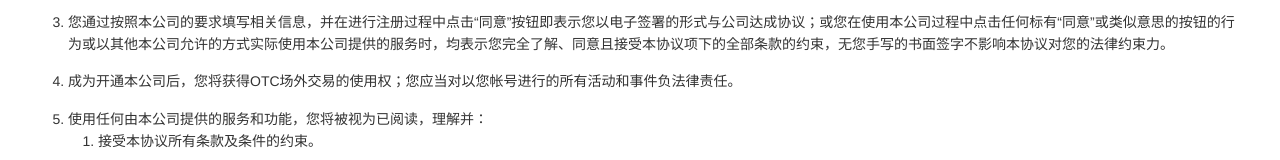
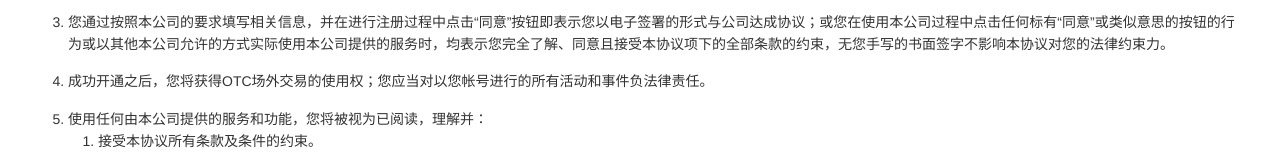
Before and after one commit to bitofree/docs.iswapy.com, a plain HTML site: page v1/user_agreement.html in a window 1280 px wide. Shown: the part 392-552 px from the top of the page. Drawn offline with Linux system fonts and the light colour scheme.

Commit message:
update user agreement

```diff
--- a/v1/user_agreement.html
+++ b/v1/user_agreement.html
@@ -14,7 +14,7 @@
 <li>《OTC用户协议》（以下称“本协议”或“本条款及条件”），由正文、<a href="./guide.html">《OTC场外交易反洗钱和反恐怖融资用户指引》</a>、<a href="./rules.html">《OTC交易规则》</a>以及本公司已经发布的或将来可能发布的各类规则、声明、说明等构成。</li>
 <li>您在使用本公司提供的各项服务之前，应仔细阅读本协议，如有不理解之处或其他必要，请咨询专业律师。如您不同意本协议及/或随时对其的修改，请您立即停止使用本公司提供的服务或不再登陆本公司。您一旦登陆本公司、使用本公司的任何服务或任何其他类似行为即表示您已了解并完全同意本协议各项内容，包括本公司对本协议随时所做的任何修改。</li>
 <li>您通过按照本公司的要求填写相关信息，并在进行注册过程中点击“同意”按钮即表示您以电子签署的形式与公司达成协议；或您在使用本公司过程中点击任何标有“同意”或类似意思的按钮的行为或以其他本公司允许的方式实际使用本公司提供的服务时，均表示您完全了解、同意且接受本协议项下的全部条款的约束，无您手写的书面签字不影响本协议对您的法律约束力。</li>
-<li>成为开通本公司后，您将获得OTC场外交易的使用权；您应当对以您帐号进行的所有活动和事件负法律责任。</li>
+<li>成功开通之后，您将获得OTC场外交易的使用权；您应当对以您帐号进行的所有活动和事件负法律责任。</li>
 <li>使用任何由本公司提供的服务和功能，您将被视为已阅读，理解并：<ol>
 <li>接受本协议所有条款及条件的约束。</li>
 <li>您确认您已年满16周岁或根据不同的可适用的法律规定的具有可订立合同的法定年龄，您在本公司的注册、销售或购买、发布信息等接受本公司服务的行为应当符合对您有管辖权的主权国家或地区相关法律法规，并有充分的能力接受这些条款，并订立交易，使用本公司进行数字资产交易。</li>
```
